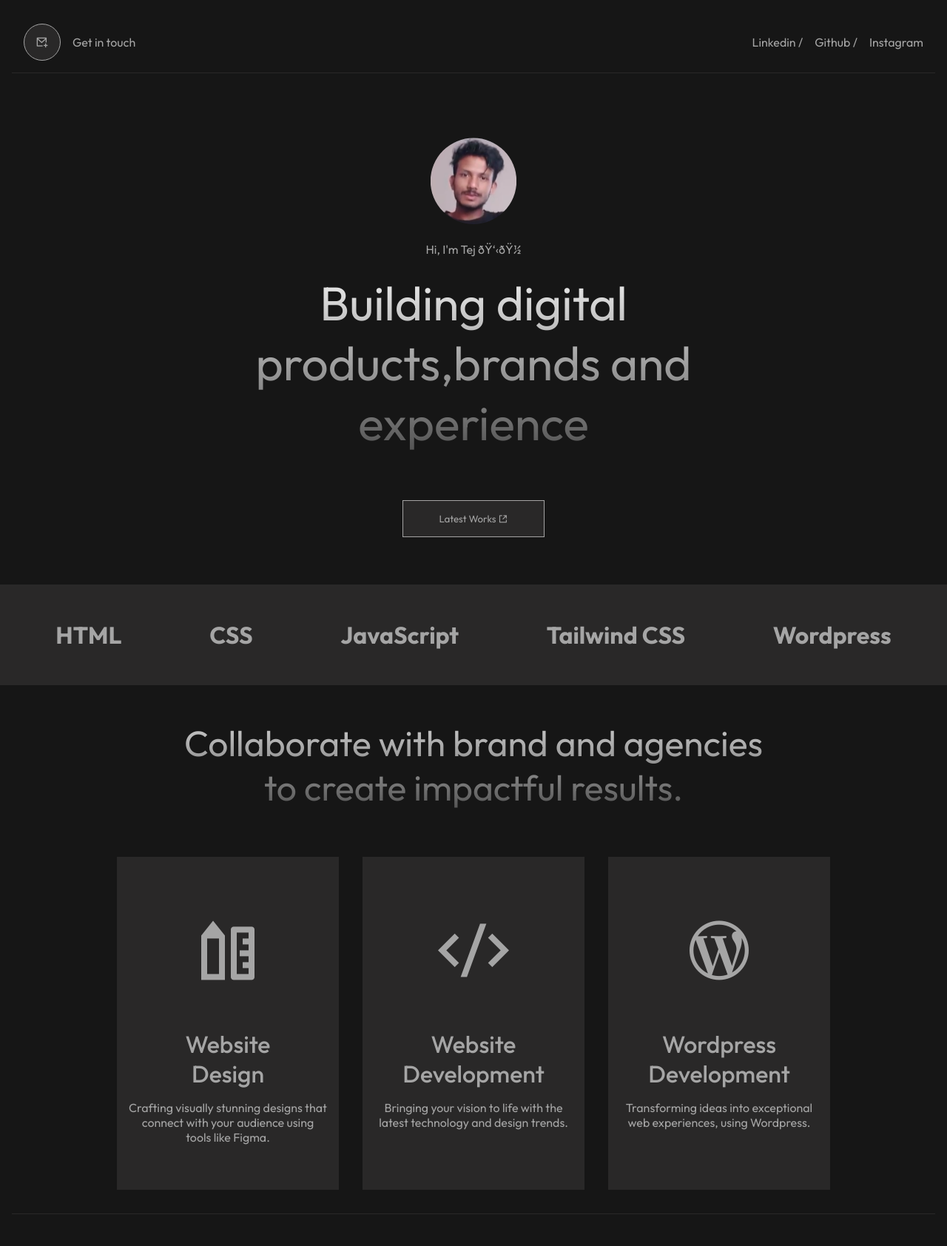
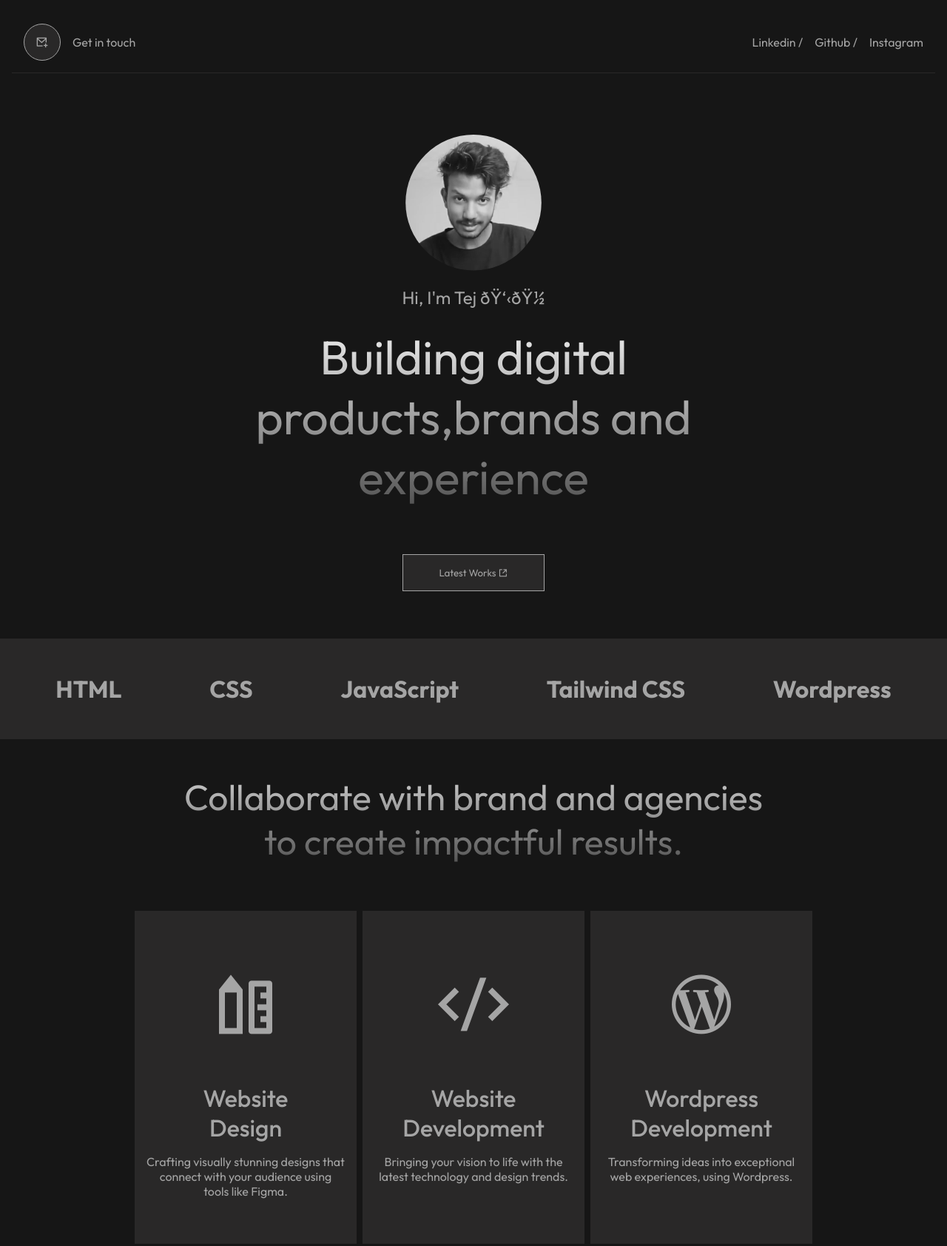
Before and after one commit to kshetritej/tej-kshetri, a plain HTML site: page index.html in a window 1280 px wide. Shown: the top 1684 px of the page at 74% size. Drawn offline with nearby package versions, Linux system fonts and the light colour scheme.

Commit message:
all done

```diff
--- a/index.html
+++ b/index.html
@@ -33,7 +33,7 @@
       <!-- header -->
       <header>
         <div class="hero-img">
-          <img src="./filter-halna-chha.png" alt="hero-image" />
+          <img src="./greypic.png" alt="hero-image" />
         </div>
         <p>Hi, I'm Tej 👋🏽</p>
         <h1>Building digital <br> products,brands and <br> experience</h1>
--- a/style.css
+++ b/style.css
@@ -54,6 +54,9 @@ nav{
     align-items: center;
     gap: 1rem;
 }
+.socials a:hover{
+    border-bottom: 2px solid var(--var-text-color);
+}
 @media screen and (max-width: 428px) {
     nav > .socials{
         display: none;
@@ -82,7 +85,7 @@ header{
     clip-path: circle();
 }
 header p{
-    font-size: 1rem;
+    font-size: 1.5rem;
 }
 header h1{
     background: -webkit-linear-gradient(#eee, #333);
@@ -159,9 +162,8 @@ header h1{
     }
 }
 .cards{
-    flex-wrap: wrap;
     display: flex;
-    gap: 2rem;
+    gap: 0.5rem;
     margin: 2rem 0;
 }
 @media screen and (max-width: 428px) {
@@ -217,9 +219,11 @@ header h1{
 /* footer */
 footer{
     margin: 3rem 0;
+    padding: 1rem;
     display: flex;
     align-items: center;
     justify-content: space-between;
+    border-top: 1px solid var(--var-secondary-dark);
 }
 @media screen and (max-width: 428px) {
     footer{
```
Also changed, not shown: greypic.png (added).
